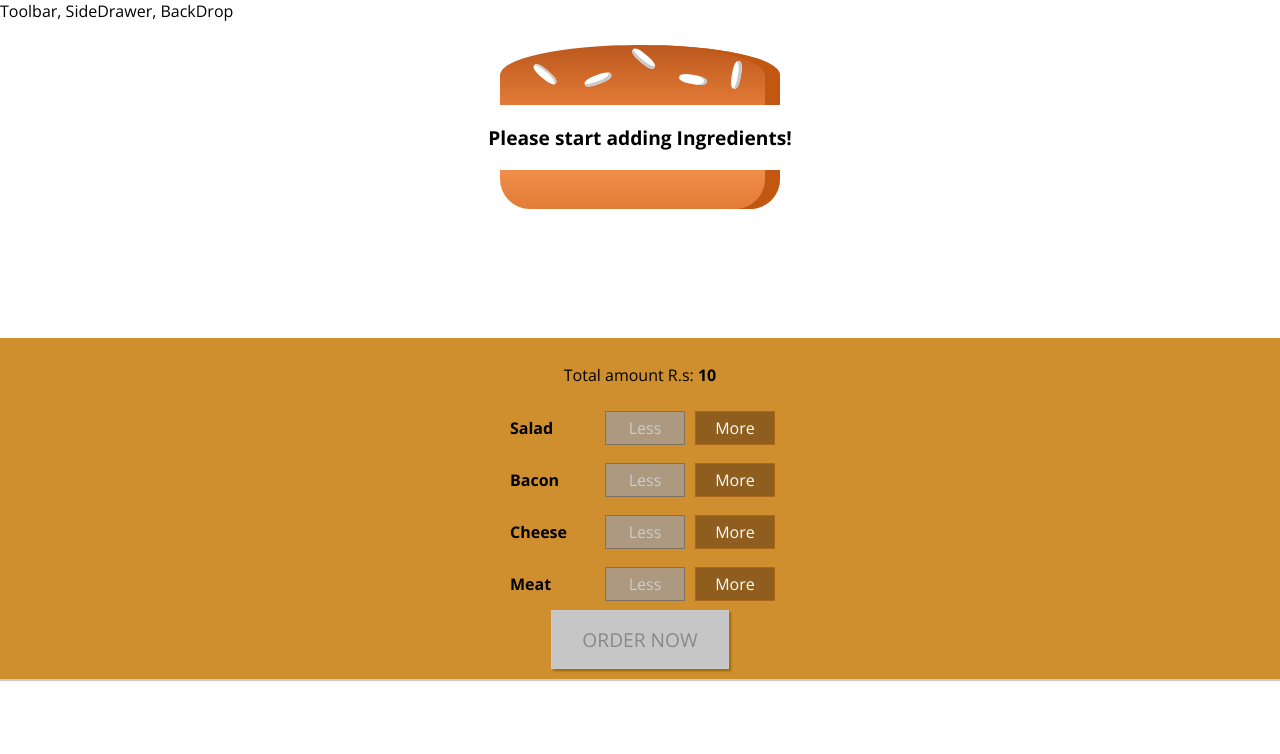
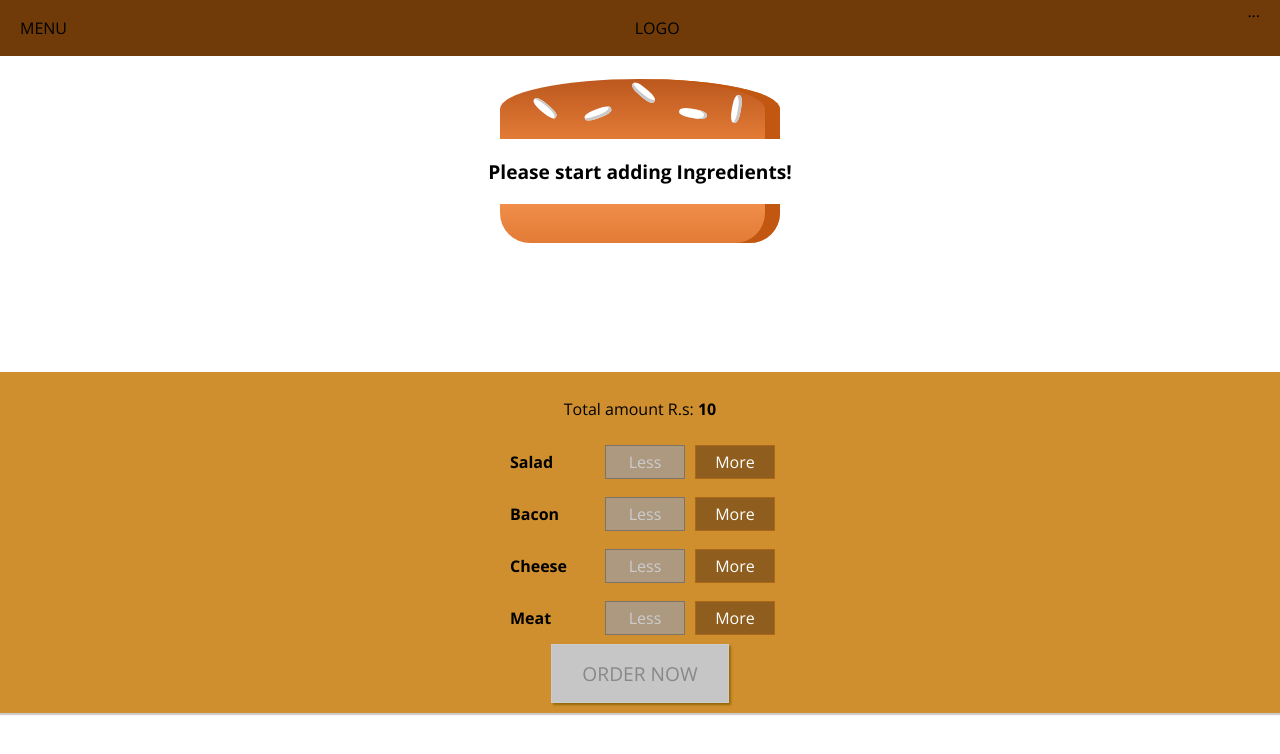
Before and after one commit to aijazbinqasim/burger-builder, a React (Create React App) app: page / in a window 1280 px wide. Shown: the top 754 px of the page. Built offline with nearby package versions, Linux system fonts and the light colour scheme.

Commit message:
Implements toolbar.

```diff
--- a/src/components/Layout/Layout.js
+++ b/src/components/Layout/Layout.js
@@ -1,9 +1,10 @@
 import styles from './Layout.module.css';
+import Toolbar from '../Nav/Toolbar/Toolbar';
 
 const Layout = props => {
     return (
         <>
-            <div>Toolbar, SideDrawer, BackDrop</div>
+            <Toolbar />
             <main className={styles.content}>
                 {props.children}
             </main>
--- a/src/components/Layout/Layout.module.css
+++ b/src/components/Layout/Layout.module.css
@@ -1,3 +1,3 @@
 .content {
-   margin-top: 16px;
+   margin-top: 72px;
 }
--- /dev/null
+++ b/src/components/Nav/Toolbar/Toolbar.js
@@ -0,0 +1,13 @@
+import styles from './Toolbar.module.css';
+
+const Toolbar = props => (
+    <header className={styles.toolbar}>
+        <div>MENU</div>
+        <div>LOGO</div>
+        <nav>
+            ...
+        </nav>
+    </header>
+)
+
+export default Toolbar;
--- /dev/null
+++ b/src/components/Nav/Toolbar/Toolbar.module.css
@@ -0,0 +1,18 @@
+.toolbar {
+    height: 56px;
+    width: 100%;
+    position: fixed;
+    top: 0;
+    left: 0;
+    background-color: #703B09;
+    display: flex;
+    justify-content: space-between;
+    align-items: center;
+    padding: 0 20px;
+    box-sizing: border-box;
+    z-index: 90;
+}
+
+.toolbar nav {
+     height: 100%;
+}
```
